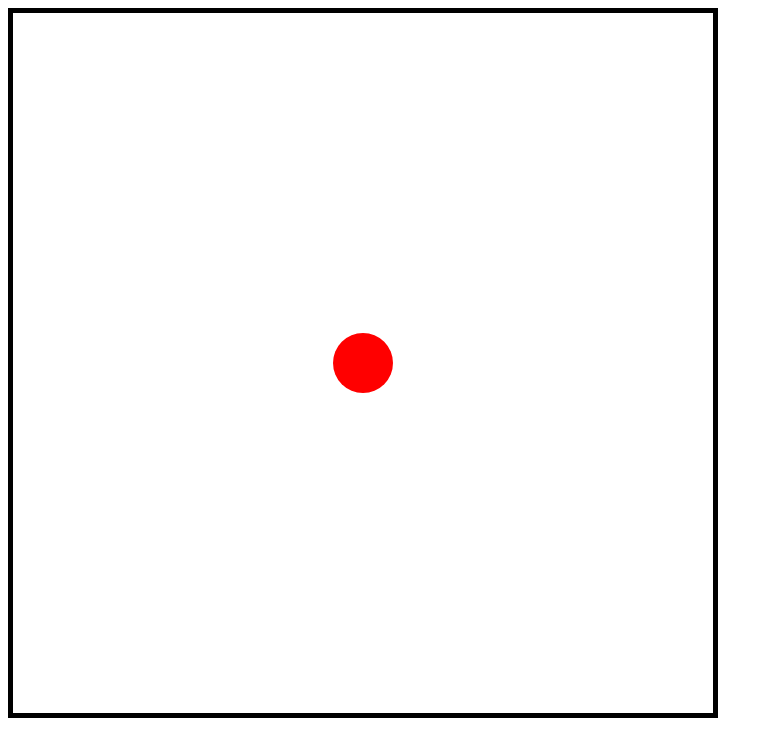
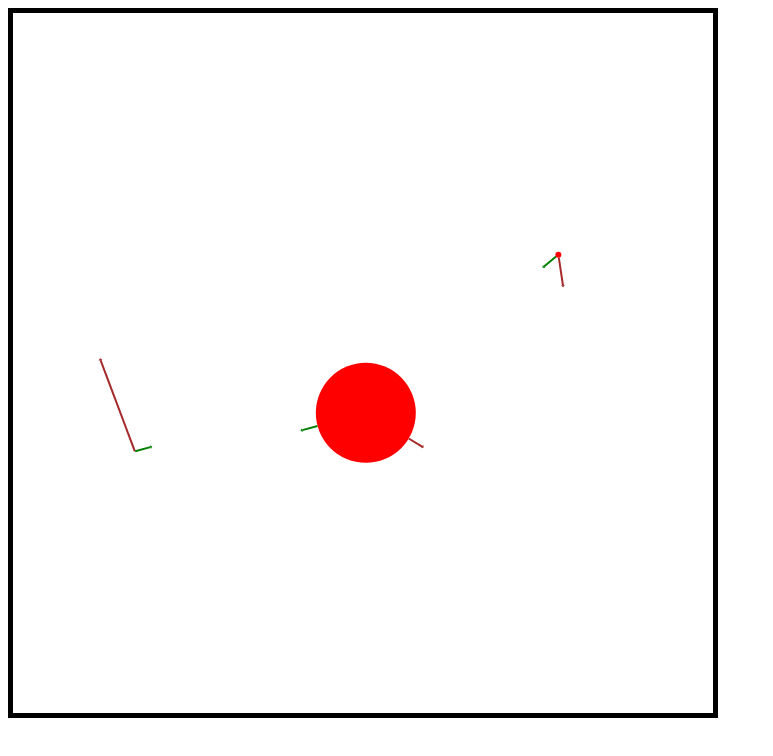
Before and after one commit to mlombas/particle_simulator, an Electron app: page index.html in a window 1100 px wide. Shown: the whole page, without its empty margins (0-773 px from the left). Drawn offline with Linux system fonts and the light colour scheme.

Commit message:
Fixed error with physics, fixed vector drawing lengths

```diff
--- a/index.html
+++ b/index.html
@@ -14,13 +14,13 @@
       <script>
          let canvas = document.querySelector("canvas");
          let ctx = canvas.getContext("2d");
-         let simulation = new Simulation(canvas.clientWidth, canvas.clientHeight);
+         let simulation = new Simulation(canvas.clientWidth, canvas.clientHeight, 1);
 
-         let particle1 = new Particle(.03, .05e-3, new Vector(0, 300));
-         particle1.velocity = new Vector(100, 0);
-         let particle3 = new Particle(.003, .1e-3, new Vector(0, -200));
-         particle3.velocity = new Vector(700, 0);
-         let particle2 = new Particle(.3, 1e-3, new Vector(0, -50));
+         let particle1 = new Particle(.03, 1e-6, new Vector(0, 300));
+         particle1.velocity = new Vector(50, 0);
+         let particle3 = new Particle(.003, .5e-3, new Vector(0, 200));
+         particle3.velocity = new Vector(5500, 0);
+         let particle2 = new Particle(30, 6000e-3, new Vector(0, -50), 50);
          simulation.add(particle1);
          simulation.add(particle2);
          simulation.add(particle3);
--- a/simulation.js
+++ b/simulation.js
@@ -99,9 +99,8 @@ class Particle {
          if(direction.lengthSq == 0) continue;
 
          let currForce = direction.normalized().mult(
-            K * this.charge * p.charge / direction.lengthSq
-         )
-         .mult(dt);
+            K * this.charge * p.charge / direction.lengthSq * dt
+         );
 
          force = force.add(currForce);
       }
@@ -119,7 +118,7 @@ class Simulation {
       this.width = width;
       this.height = height;
 
-      this.timeScale = timeScale;
+      this.timeScale = timeScale || 1;
 
       this.particles = [];
    }
--- a/view.js
+++ b/view.js
@@ -37,7 +37,10 @@ class VectorDrawable extends Drawable {
       }
 
       //Vector will be drawn so its close to a value
-      let vectorLen = Math.sqrt(Math.abs(this.vector.length - VECTORNORMALLENGTH));
+      let difference = Math.abs(this.vector.length - VECTORNORMALLENGTH);
+      let vectorLen = this.vector.length > VECTORNORMALLENGTH ?
+         VECTORNORMALLENGTH + Math.sqrt(difference) :
+         VECTORNORMALLENGTH - Math.sqrt(difference);
 
       ctx.rotate(this.vector.angle);
       ctx.fillStyle = this.color;
```
